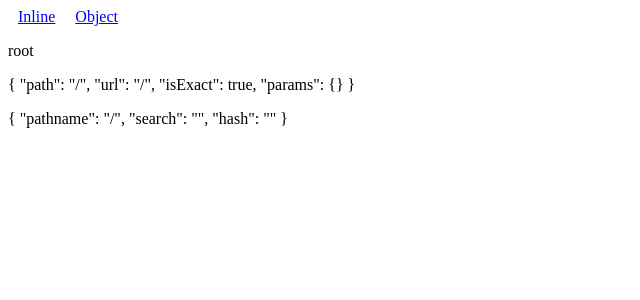
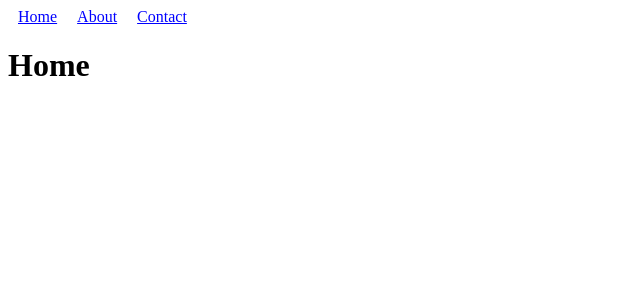
Before and after one commit to lazy-code/react-router-v4, a React (Create React App) app: page / in a window 1280 px wide. Shown: the top 300 px of the page, without its empty margins (0-640 px from the left). Built offline with nearby package versions, Linux system fonts and the light colour scheme; the HTML template or start-up script is replaced by a standard one.

Commit message:
Switch Component & 404 pages

```diff
--- a/src/App.js
+++ b/src/App.js
@@ -2,15 +2,17 @@
 import {
   BrowserRouter as Router,
   Route,
-  Link
+  Link,
+  Switch
 } from 'react-router-dom';
 
 import './App.css';
 
 const Links = () => (
   <nav>
-    <Link to='/?id=123'>Inline</Link>
-    <Link to={{pathname:'', search:'id=789'}}>Object</Link>
+    <Link to='/'>Home</Link>
+    <Link to='/about'>About</Link>
+    <Link to='/contact'>Contact</Link>
   </nav>
 );
 
@@ -18,15 +20,11 @@
   <Router>
     <div>
       <Links />
-      <Route
-        path="/" render={({match, location}) => (
-          <div>
-            <p>root</p>
-            <p>{JSON.stringify(match, '', 4)}</p>
-            <p>{JSON.stringify(location, '', 4)}</p>
-            <p>{new URLSearchParams(location.search).get('id')}</p>
-          </div>
-        )} />
+      <Switch>
+        <Route exact path="/" render={() => <h1>Home</h1>} />
+        <Route path="/about" render={() => <h1>About</h1>} />
+        <Route render={() => <h1>404 Page not found</h1>} />
+      </Switch>
     </div>
   </Router>
 );
```
